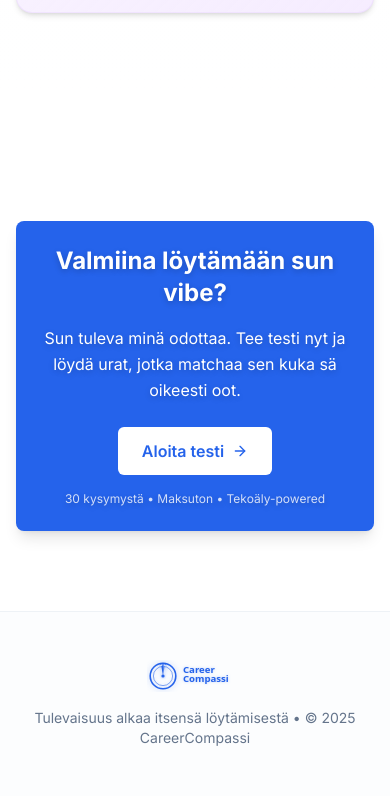
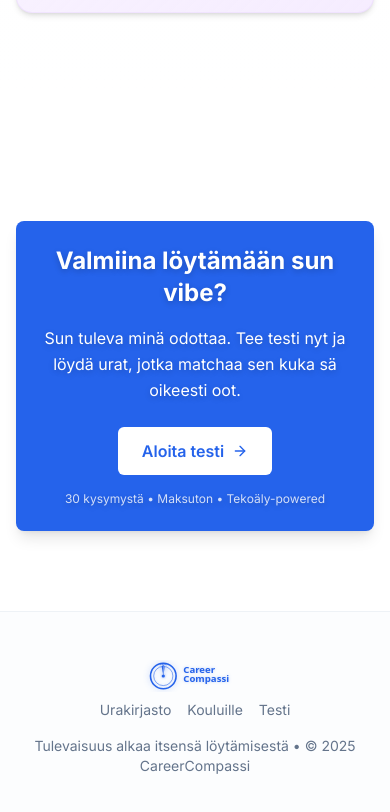
Before and after one commit to yasiinali2003-design/Careercompassii, a Next.js app: page / in a window 390 px wide. Shown: the part 6359-7171 px from the top of the page. Built offline with nearby package versions, Linux system fonts and the light colour scheme.

Commit message:
Fix branding: CareerCompass → CareerCompassi, add Kouluille link to nav & footer

```diff
--- a/app/kouluille/page.tsx
+++ b/app/kouluille/page.tsx
@@ -15,7 +15,7 @@ export default function PricingPage() {
         {/* Header */}
         <div className="text-center mb-16">
           <h1 className="text-5xl font-bold text-gray-900 mb-6">
-            CareerCompass Kouluille
+            CareerCompassi Kouluille
           </h1>
           <p className="text-xl text-gray-600 max-w-2xl mx-auto">
             Moderni ja helppokäyttöinen työohjauksen työkalu oppilaitoksille
--- a/app/page.tsx
+++ b/app/page.tsx
@@ -57,6 +57,12 @@ export default function HomePage() {
               className="text-sm text-muted-foreground hover:text-foreground transition-colors hidden sm:block"
             >
               Missio
+            </Link>
+            <Link
+              href="/kouluille"
+              className="text-sm font-semibold text-primary hover:text-primary/80 transition-colors hidden sm:block"
+            >
+              Kouluille
             </Link>
             <Button
               asChild
@@ -389,7 +395,20 @@ export default function HomePage() {
       <footer className="border-t border-border/50 py-12 bg-muted/20">
         <div className="container mx-auto px-4">
           <div className="flex flex-col md:flex-row justify-between items-center gap-4">
-            <Logo className="h-8 w-auto" />
+            <div className="flex flex-col gap-2">
+              <Logo className="h-8 w-auto" />
+              <div className="flex gap-4 text-sm">
+                <Link href="/ammatit" className="text-muted-foreground hover:text-foreground transition-colors">
+                  Urakirjasto
+                </Link>
+                <Link href="/kouluille" className="text-muted-foreground hover:text-foreground transition-colors">
+                  Kouluille
+                </Link>
+                <Link href="/test" className="text-muted-foreground hover:text-foreground transition-colors">
+                  Testi
+                </Link>
+              </div>
+            </div>
             <p className="text-sm text-muted-foreground text-center">
               Tulevaisuus alkaa itsensä löytämisestä • © 2025 CareerCompassi
             </p>
```
